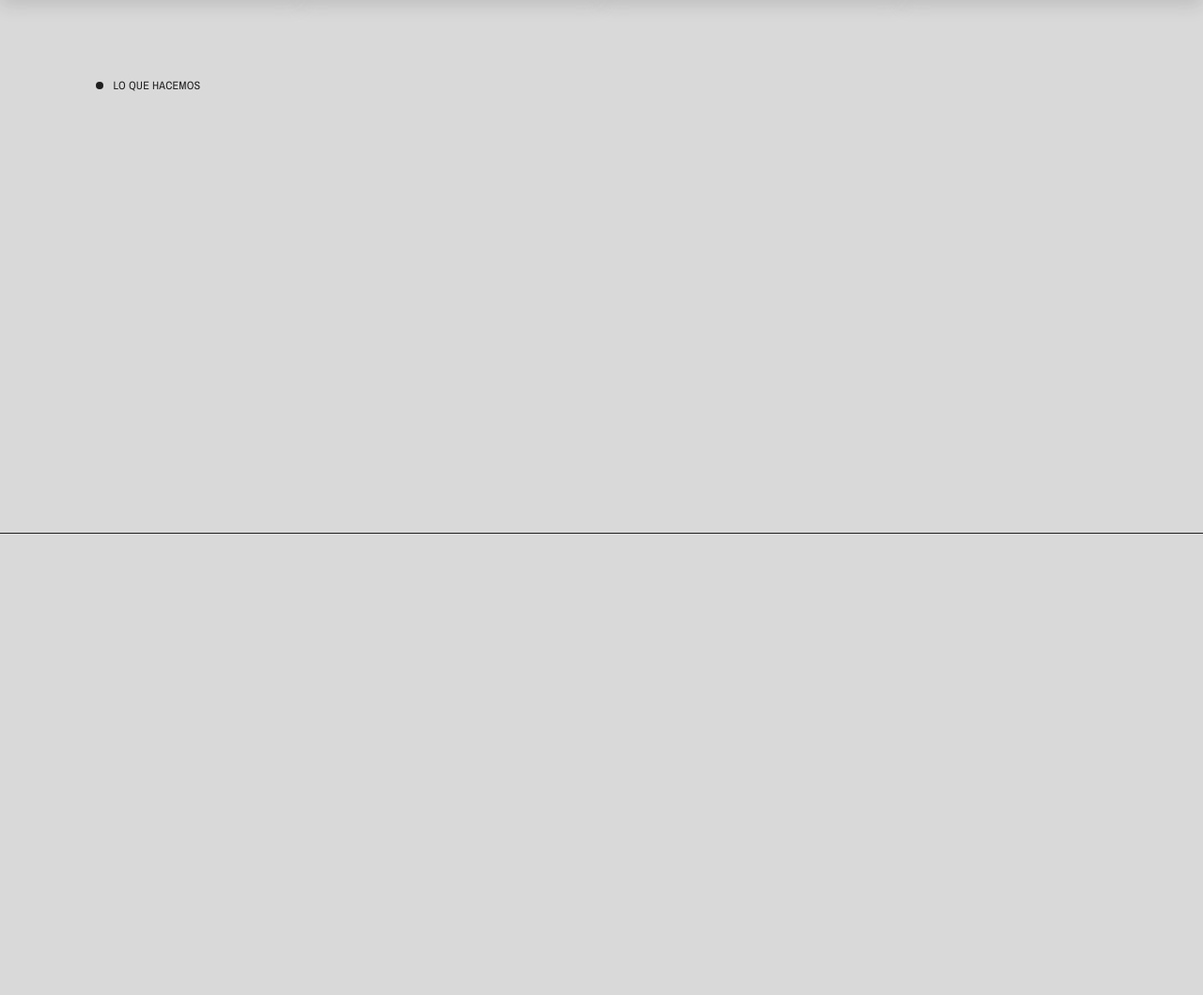
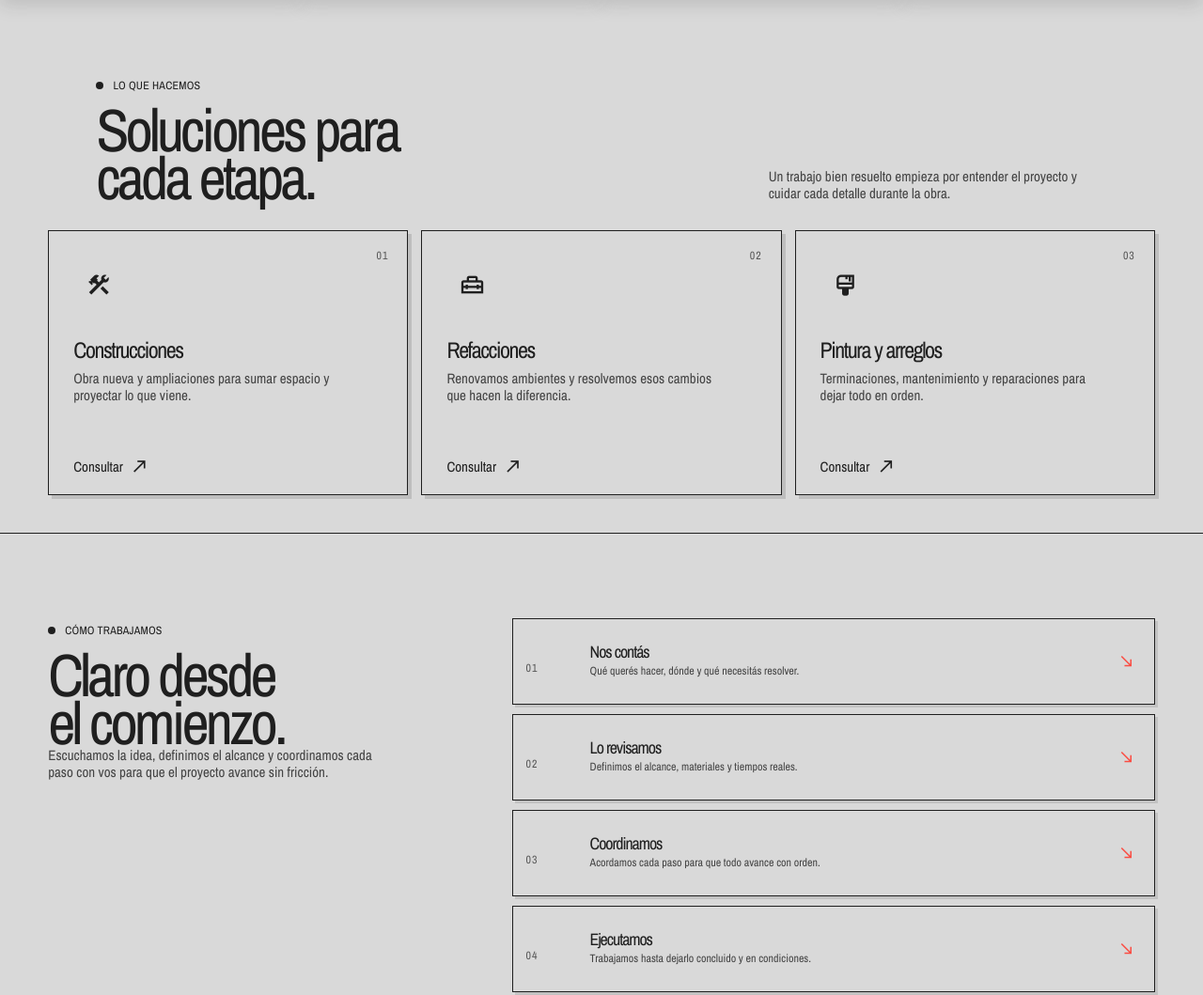
Before and after one commit to Agus3312/cordero-construcciones-2do-dise-o, a website built with Vite: page index.html in a window 1280 px wide. Shown: the part 1488-2547 px from the top of the page at 94% size. Built offline with nearby package versions, Linux system fonts and the light colour scheme.

Commit message:
fix: reveal sections before they enter viewport

```diff
--- a/src/main.js
+++ b/src/main.js
@@ -129,8 +129,8 @@ if (prefersReducedMotion) {
   const updateScrollReveal = () => {
     scrollFrame = 0;
     const viewportHeight = window.innerHeight;
-    const revealStart = viewportHeight * 0.9;
-    const revealDistance = viewportHeight * 0.56;
+    const revealStart = viewportHeight * 1.8;
+    const revealDistance = viewportHeight;
     const revealThreshold = 0.8;
 
     revealTargets.forEach((element) => {
--- a/variables.css
+++ b/variables.css
@@ -820,7 +820,6 @@ h1, h2, h3 {
 .reveal-item {
   opacity: var(--scroll-reveal-progress, 0);
   translate: var(--scroll-reveal-x, 0px) var(--scroll-reveal-y, 18px);
-  transition: opacity 80ms linear, translate 80ms linear;
 }
 
 .reveal-item.is-visible {
```
Also changed, not shown: src/design.test.js (+5 -1 lines).
